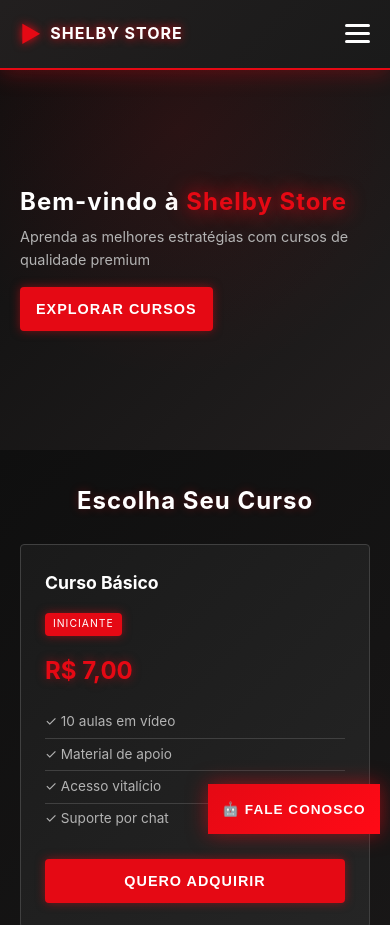
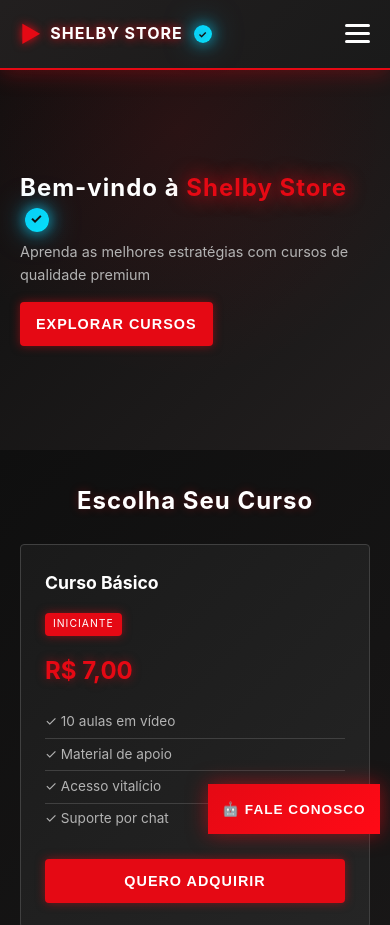
Before and after one commit to five890/site-shelbr, a website: page index.html in a window 390 px wide. Shown: the top 925 px of the page. Drawn offline with Linux system fonts and the light colour scheme.

Commit message:
✓ Adicionar selo de verificado ao Shelby Store com efeito neon pulsante

```diff
--- a/index.html
+++ b/index.html
@@ -27,6 +27,7 @@
         <div class="container">
             <div class="logo">
                 <span class="logo-icon">▶</span> <span class="logo-text">Shelby Store</span>
+                <span class="verified-badge" title="Verificado">✓</span>
             </div>
 
             <!-- Menu Hambúrguer -->
@@ -48,7 +49,7 @@
     <section id="inicio" class="hero">
         <div class="container">
             <div class="hero-content">
-                <h1>Bem-vindo à <span class="highlight">Shelby Store</span></h1>
+                <h1>Bem-vindo à <span class="highlight">Shelby Store <span class="verified-badge-hero">✓</span></span></h1>
                 <p>Aprenda as melhores estratégias com cursos de qualidade premium</p>
                 <button class="btn btn-primary" onclick="scrollToCourses()">Explorar Cursos</button>
             </div>
--- a/style.css
+++ b/style.css
@@ -75,6 +75,47 @@ body {
 
 .logo-text {
     display: none;
+}
+
+.verified-badge {
+    display: inline-flex;
+    align-items: center;
+    justify-content: center;
+    width: 20px;
+    height: 20px;
+    background: linear-gradient(135deg, var(--accent-color) 0%, #00e5ff 100%);
+    color: var(--dark-bg);
+    border-radius: 50%;
+    font-weight: bold;
+    font-size: 12px;
+    margin-left: 0.3rem;
+    box-shadow: 0 0 10px rgba(0, 212, 255, 0.6);
+    animation: pulse 2s infinite;
+}
+
+.verified-badge-hero {
+    display: inline-flex;
+    align-items: center;
+    justify-content: center;
+    width: 28px;
+    height: 28px;
+    background: linear-gradient(135deg, var(--accent-color) 0%, #00e5ff 100%);
+    color: var(--dark-bg);
+    border-radius: 50%;
+    font-weight: bold;
+    font-size: 16px;
+    margin-left: 0.5rem;
+    box-shadow: 0 0 15px rgba(0, 212, 255, 0.7);
+    animation: pulse 2s infinite;
+}
+
+@keyframes pulse {
+    0%, 100% {
+        box-shadow: 0 0 10px rgba(0, 212, 255, 0.6), 0 0 20px rgba(0, 212, 255, 0.3);
+    }
+    50% {
+        box-shadow: 0 0 15px rgba(0, 212, 255, 0.8), 0 0 30px rgba(0, 212, 255, 0.5);
+    }
 }
 
 /* Menu Hambúrguer */
@@ -768,6 +809,20 @@ body {
         font-size: 1.2rem;
     }
 
+    .verified-badge {
+        width: 18px;
+        height: 18px;
+        font-size: 10px;
+        margin-left: 0.2rem;
+    }
+
+    .verified-badge-hero {
+        width: 24px;
+        height: 24px;
+        font-size: 14px;
+        margin-left: 0.3rem;
+    }
+
     .menu-toggle {
         display: flex;
     }
```
